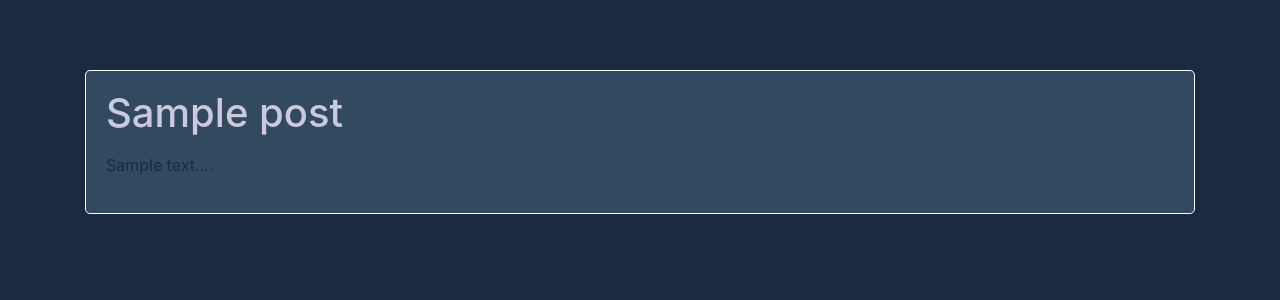
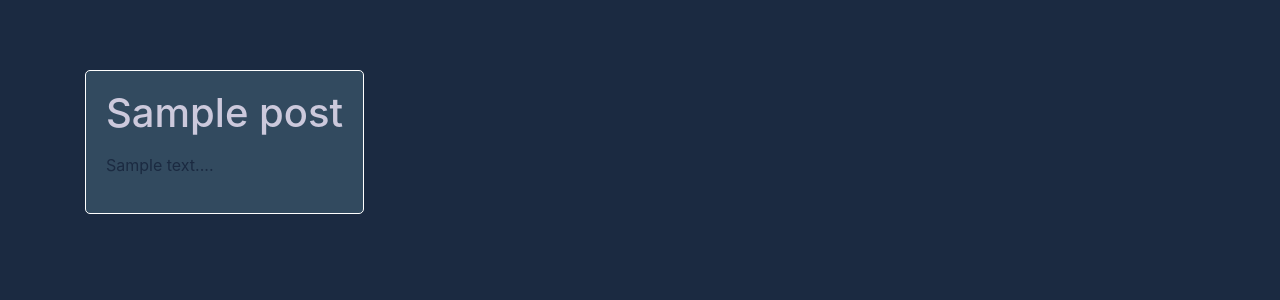
Before and after one commit to cmatson93/djangoBlog, a Django app: page / in a window 1280 px wide. Shown: the part 82-382 px from the top of the page. Run offline with Django 3.2, Linux system fonts and the light colour scheme; tables that the repository leaves empty hold one stand-in row (values such as "Sample post"); some libraries are stand-ins or nearby versions.

Commit message:
Flexbox fix

```diff
--- a/blog/templates/blog/post_list.html
+++ b/blog/templates/blog/post_list.html
@@ -1,14 +1,12 @@
-{% extends 'blog/index.html' %} {% block content %}
-<div class="col post">
-    {% for post in posts %}
-    <div class="row">
+{% extends 'blog/index.html' %} {% block content %} {% for post in posts %}
+<div class="post">
+    <div class="row ">
         <h1>
             <a href="{% url 'blog:detail' slug=post.slug %}">{{ post.title }}</a>
         </h1>
     </div>
     <div class="row">
-        <p>{{ post.snippet|linebreaksbr }}</p>
+        <p>{{ post.snippet }}</p>
     </div>
-    {% endfor %}
 </div>
-{% endblock %}
+{% endfor %} {% endblock %}
```
Also changed, not shown: blog/static/blog/style.css (+8 -1 lines).
